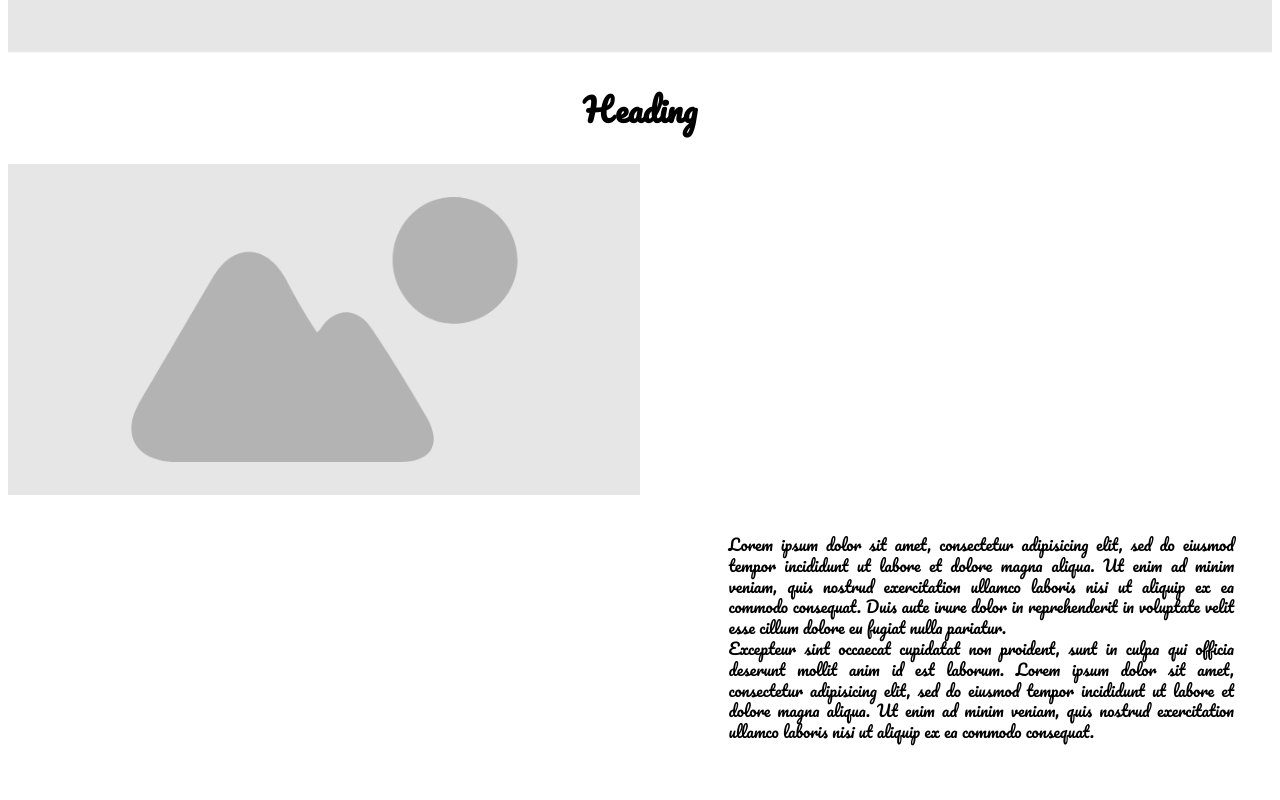
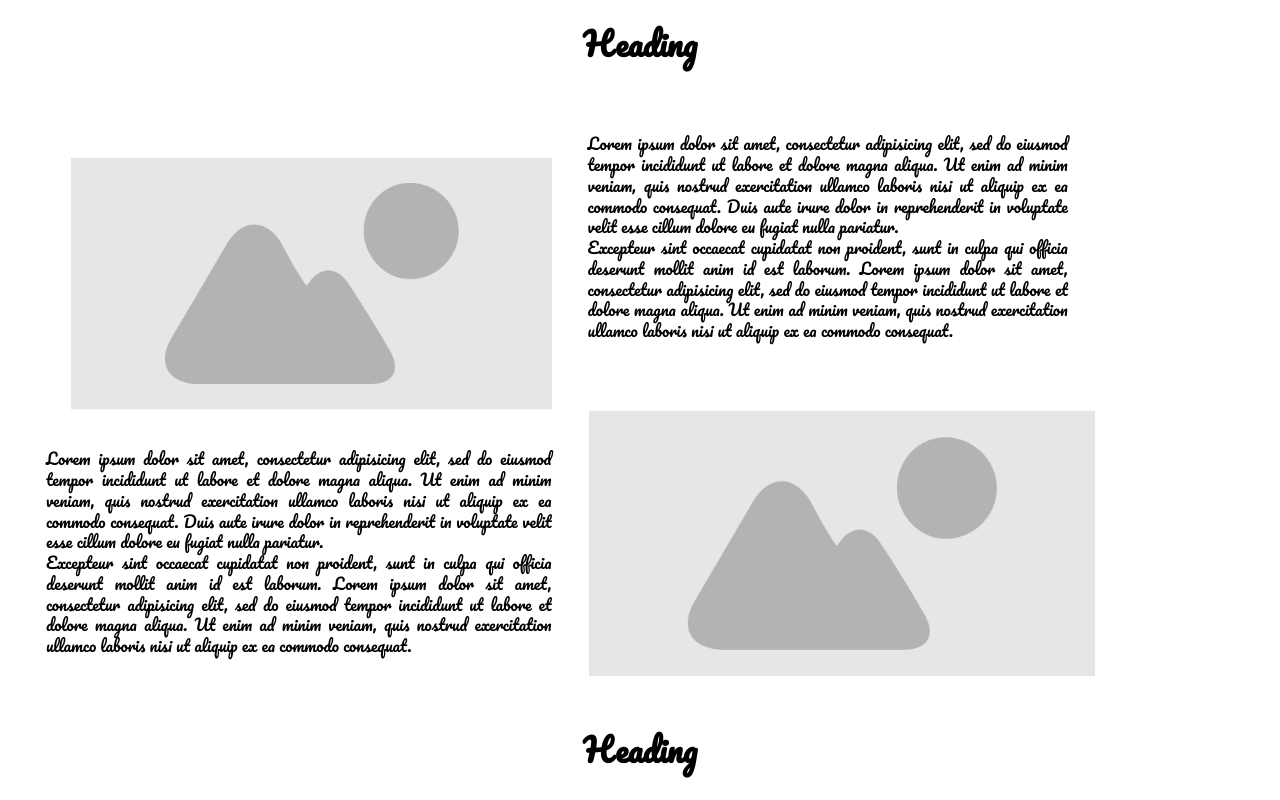
Before and after one commit to Inti15/responsive-adaptative, a plain HTML site: page landingResponsive/index.html in a window 1280 px wide. Shown: the part 720-1520 px from the top of the page. Drawn offline with Linux system fonts and the light colour scheme.

Commit message:
Se aregla diseño de la sección de información.

```diff
--- a/landingResponsive/css/style.css
+++ b/landingResponsive/css/style.css
@@ -8,11 +8,13 @@ body{
 .contenedor{
   display: flex;
   flex-direction: row;
-  flex-wrap: wrap;
+  /*flex-wrap: wrap;*/
 }
 
 .col{
+  display: flex;
   flex-direction: column;
+  width: 100%;
 }
 .noEspacio{
   flex-wrap: nowrap;
@@ -49,6 +51,14 @@ img{
   margin-top: 20%;
   margin-left: 50%;
 }
+
+.mL-5{
+  margin-left: 5%;
+}
+
+.mT-5{
+  margin-top: 5%;
+}
 /*Estilos menu*/
 ul{
   text-align: center;
@@ -76,11 +86,12 @@ a:hover{
 
 #portada{
   /*margin-top: -5%;*/
+  height: 600px;
 }
 /*Sección información*/
 .figura{
-  display: inline-flex;
-  width: 50%;
+  /*display: inline-flex;*/
+  width: 40%;
 }
 p{
   width: 40%;
--- a/landingResponsive/index.html
+++ b/landingResponsive/index.html
@@ -26,12 +26,12 @@
       <!-- Sección de información -->
       <section class="">
         <h2 class="centro"> Heading </h2>
-        <!-- Imágen  -->
-        <section class="contenedor izq">
-          <img src="img/image.png" class=" contenedor figura">
-        </section>
-        <section class="contenedor der">
-          <p class="">
+        <section class="contenedor mL-5">
+          <!-- Imágen  -->
+          <section class=" izq figura mT-5">
+            <img src="img/image.png" class="">
+          </section>
+          <p class="der">
             Lorem ipsum dolor sit amet, consectetur adipisicing elit, sed do eiusmod tempor incididunt ut labore et dolore magna aliqua.
             Ut enim ad minim veniam, quis nostrud exercitation ullamco laboris nisi ut aliquip ex ea commodo consequat.
             Duis aute irure dolor in reprehenderit in voluptate velit esse cillum dolore eu fugiat nulla pariatur.
@@ -41,8 +41,8 @@
             Ut enim ad minim veniam, quis nostrud exercitation ullamco laboris nisi ut aliquip ex ea commodo consequat.
           </p>
         </section>
-        <section class="contenedor izq">
-          <p >
+        <section class="contenedor">
+          <p class=" izq">
             Lorem ipsum dolor sit amet, consectetur adipisicing elit, sed do eiusmod tempor incididunt ut labore et dolore magna aliqua.
             Ut enim ad minim veniam, quis nostrud exercitation ullamco laboris nisi ut aliquip ex ea commodo consequat.
             Duis aute irure dolor in reprehenderit in voluptate velit esse cillum dolore eu fugiat nulla pariatur.
@@ -51,10 +51,10 @@
             Lorem ipsum dolor sit amet, consectetur adipisicing elit, sed do eiusmod tempor incididunt ut labore et dolore magna aliqua.
             Ut enim ad minim veniam, quis nostrud exercitation ullamco laboris nisi ut aliquip ex ea commodo consequat.
           </p>
-        </section>
-        <!-- Imágen -->
-        <section class="contenedor der">
-          <img src="img/image.png" class="figura">
+         <!-- Imágen -->
+         <section class="figura der">
+           <img src="img/image.png" class="">
+         </section>
         </section>
       </section>
       <!-- Sección video -->
```
Also changed, not shown: kittenTemplateResponsive/index.html (+0 -1 lines).
